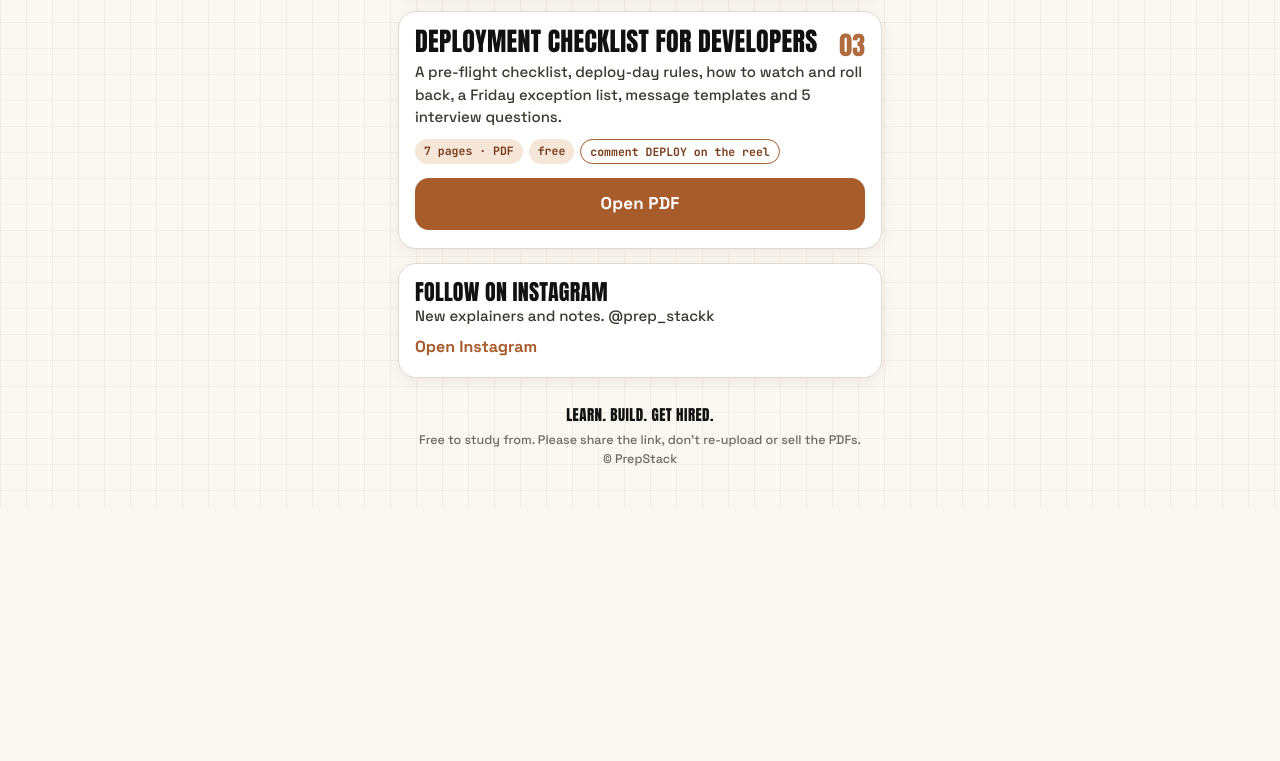
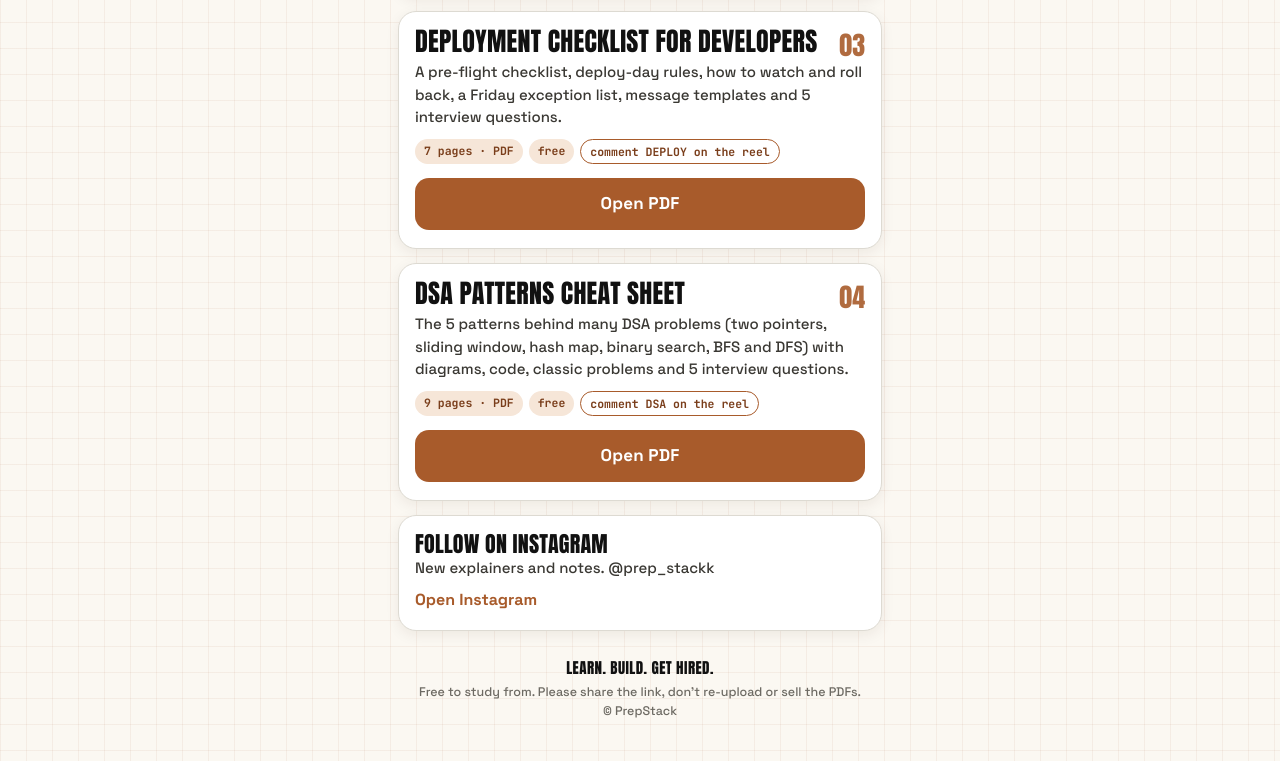
Before and after one commit to Harsha07r/prepstack-notes, a plain HTML site: page index.html in a window 1280 px wide. Shown: the part 888-1649 px from the top of the page. Before the commit the page ends 1396 px from the top, so only its background shows below. Drawn offline with Linux system fonts and the light colour scheme.

Commit message:
Add files via upload

```diff
--- a/index.html
+++ b/index.html
@@ -77,6 +77,13 @@ footer b { font-family: 'Anton', sans-serif; font-weight: 400; letter-spacing: .
       <div class="chips"><span>7 pages · PDF</span><span>free</span><span class="kw">comment DEPLOY on the reel</span></div>
       <a class="btn" href="https://drive.google.com/file/d/1ffxAxhIVQcpKyQ8oiYkVaEilu1AruwHa/view?usp=sharing" target="_blank" rel="noopener">Open PDF</a>
     </article>
+    <article class="card" id="dsa">
+      <div class="num">04</div>
+      <h2>DSA Patterns Cheat Sheet</h2>
+      <p>The 5 patterns behind many DSA problems (two pointers, sliding window, hash map, binary search, BFS and DFS) with diagrams, code, classic problems and 5 interview questions.</p>
+      <div class="chips"><span>9 pages · PDF</span><span>free</span><span class="kw">comment DSA on the reel</span></div>
+      <a class="btn" href="https://drive.google.com/file/d/1e5pbBwMdCOUhLiUcnFnMwMnuZHrbGvUr/view?usp=sharing" target="_blank" rel="noopener">Open PDF</a>
+    </article>
     <a class="card link" href="https://www.instagram.com/prep_stackk/" target="_blank" rel="noopener"><h2>Follow on Instagram</h2><p>New explainers and notes. @prep_stackk</p><span class="go">Open Instagram</span></a>
   </main>
   <footer><b>LEARN. BUILD. GET HIRED.</b>Free to study from. Please share the link, don't re-upload or sell the PDFs.<br>© PrepStack</footer>
```
